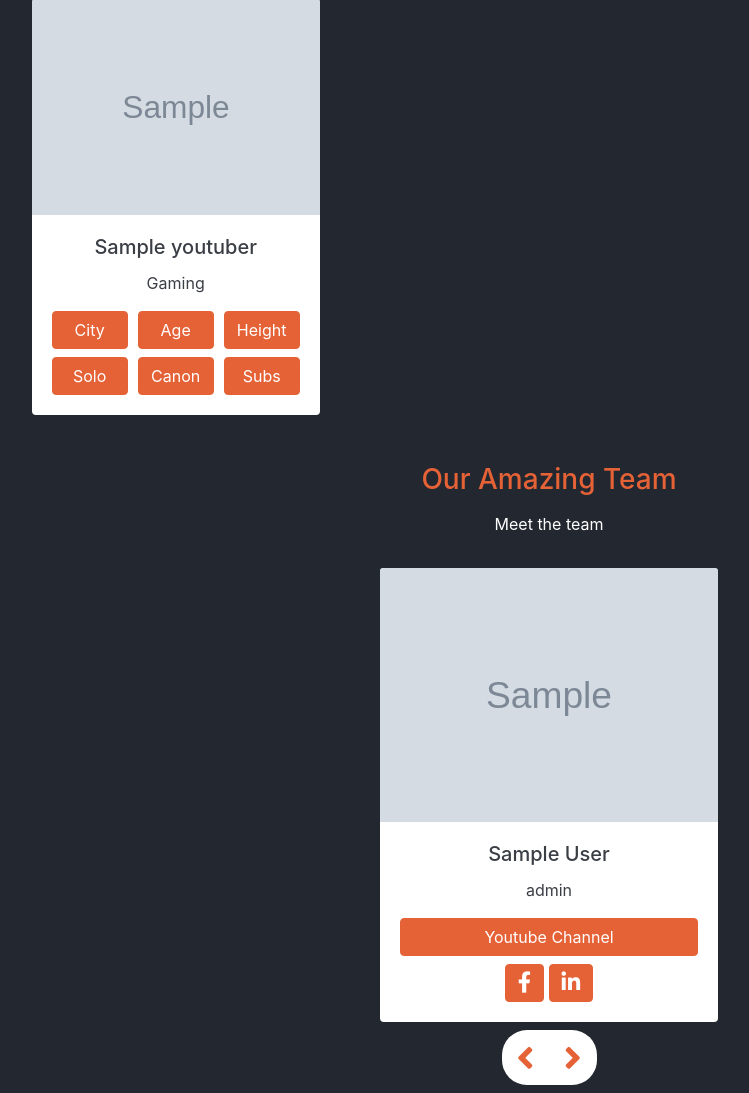
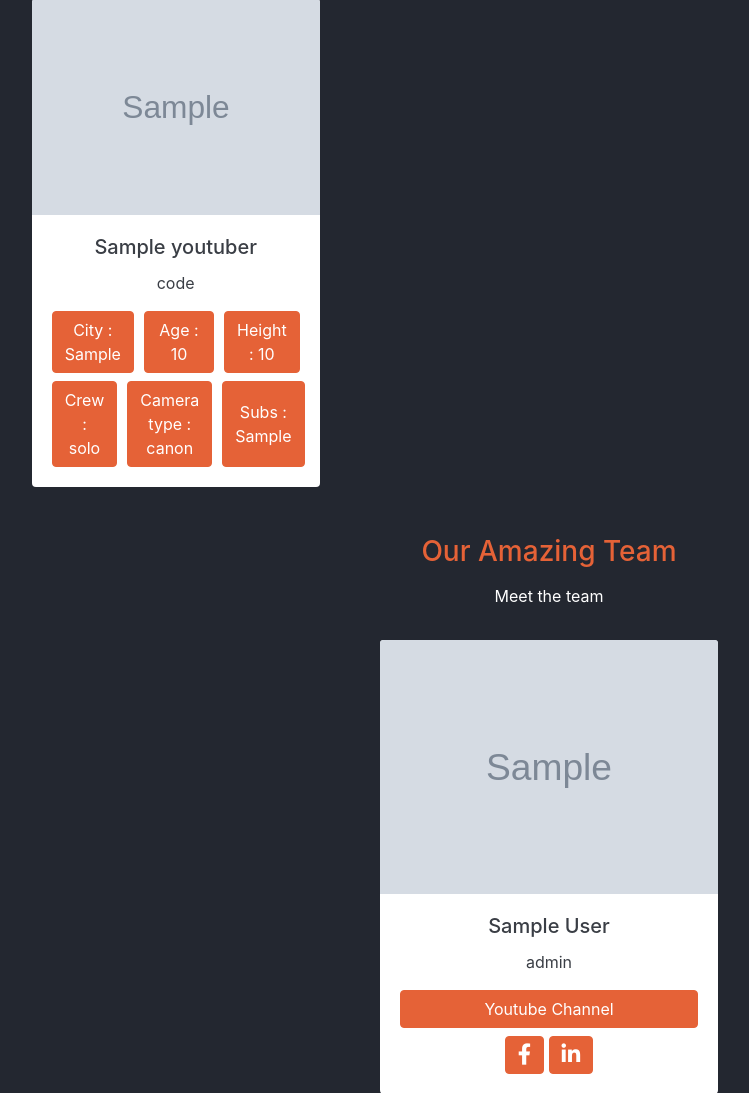
Before and after one commit to samratiam/Ytubers, a Django app: page / in a window 1280 px wide. Shown: the part 1474-2567 px from the top of the page, without its empty margins (91-840 px from the left). Run offline with Django 3.2, Linux system fonts and the light colour scheme; tables that the repository leaves empty hold one stand-in row (values such as "Sample post"); grey boxes marked "Sample" are stand-in pictures; some libraries are stand-ins or nearby versions.

Commit message:
Display all youtubers on the home page

```diff
--- a/templates/webpages/home.html
+++ b/templates/webpages/home.html
@@ -91,24 +91,24 @@
       <div class="tubers grid">
 
         <!-- person 1 -->
-        {% for fy in featured_youtubers %}
+        {% for at in all_tubers %}
         <div class="card border-0 text-center">
           <div>
-            <img src="{{ fy.photo.url }}" class="card-img-top" alt="team-member">
+            <img src="{{ at.photo.url }}" class="card-img-top" alt="team-member">
 
           </div>
           <div class="card-body">
-            <h5 class="card-title">{{fy.name}}</h5>
-            <p class="card-text">Gaming</p>
+            <h5 class="card-title">{{at.name}}</h5>
+            <p class="card-text">{{at.category}}</p>
             <div class="person-description mt-2">
-              <button class="btn btn-accent"> City </button>
-              <button class="btn btn-accent"> Age </button>
-              <button class="btn btn-accent"> Height </button>
+              <button class="btn btn-accent"> City : {{at.city}} </button>
+              <button class="btn btn-accent"> Age : {{at.age}} </button>
+              <button class="btn btn-accent"> Height : {{at.height}} </button>
             </div>
             <div class="person-description mt-2">
-              <button class="btn btn-accent"> Solo </button>
-              <button class="btn btn-accent"> Canon </button>
-              <button class="btn btn-accent"> Subs </button>
+              <button class="btn btn-accent"> Crew : {{at.crew}} </button>
+              <button class="btn btn-accent"> Camera type : {{at.camera_type}} </button>
+              <button class="btn btn-accent"> Subs : {{at.subs_count}} </button>
             </div>
           </div>
         </div>
```
